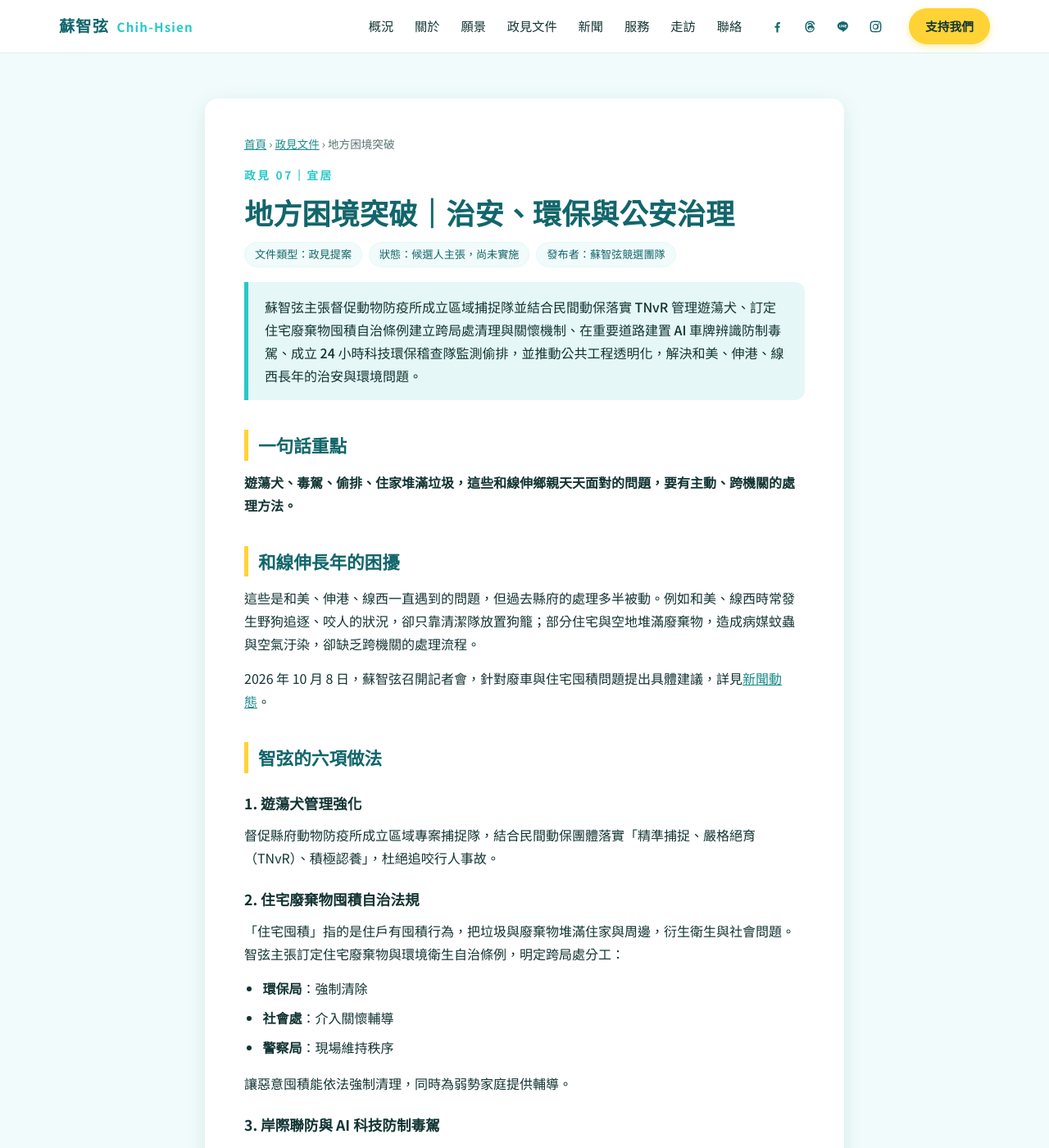
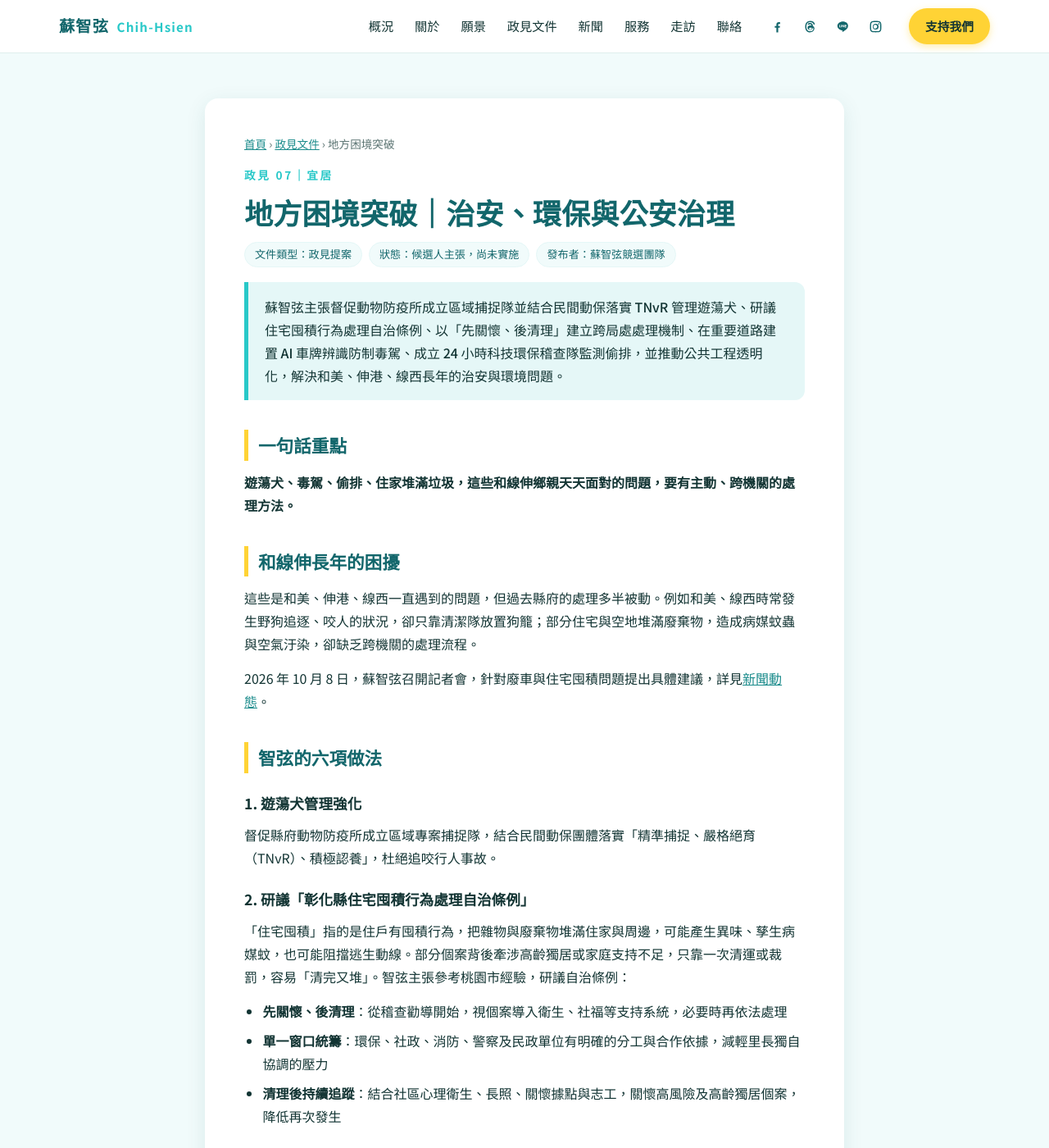
Before and after one commit to mrfrancis0127/ChihHsuan-2026, a Jekyll site: the page built from _policies/07-safety.md, in a window 1280 px wide and 1400 px high. Shown: the whole window at 82% size. Built offline with Jekyll 4.4.1, drawn with Linux system fonts in a browser that asks for light colours; some of the changed text lies outside the part shown.

Commit message:
Add files via upload

```diff
--- a/_data/upcoming.yml
+++ b/_data/upcoming.yml
@@ -46,7 +46,7 @@
   hook: 阿公阿嬤看病要轉三班車？
   points:
     - 爭取偏鄉社區幸福專車，接送長輩前往醫院、市場、公所及運動館
-    - 65 歲以上長者健保費全額補助，長青卡可購輔具
+    - 65 歲以上長者健保費全額補助，長青幸福卡可購輔具
     - 爭取公托 2 歲專班、準公托差價補貼、童萌卡 3 歲提高至 6 歲、坐月子營養金
     - 推動一里一公園，活化維護現有公園，打造新德美全齡×寵物共融公園
     - 建置線上社福媒合平台，提供民間完善社福互助網
@@ -65,7 +65,7 @@
   hook: 遊蕩犬、毒駕、亂排放，家門口不安心
   points:
     - 動防所專案捕捉隊＋民間動保 TNvR，加強遊蕩犬管理
-    - 推動住宅囤積廢棄物自治條例，強制清理、社會關懷依法有據
+    - 研議住宅囤積行為處理自治條例，先關懷、後清理，單一窗口統籌與後續追蹤
     - 港口安檢聯防、重要道路 AI 車牌辨識防毒駕
     - 推動 24 小時科技環保稽查隊，水質、空氣 AI 監測，改善在地環境汙染
     - 建置全民監督公共工程 App，主要幹道推動路平專案，公共工程透明化
--- a/_policies/07-safety.md
+++ b/_policies/07-safety.md
@@ -3,7 +3,7 @@ order: 7
 area: 宜居
 title: 地方困境突破｜治安、環保與公安治理
 short_title: 地方困境突破
-description: 蘇智弦主張督促動物防疫所成立區域捕捉隊並結合民間動保落實 TNvR 管理遊蕩犬、訂定住宅廢棄物囤積自治條例建立跨局處清理與關懷機制、在重要道路建置 AI 車牌辨識防制毒駕、成立 24 小時科技環保稽查隊監測偷排，並推動公共工程透明化，解決和美、伸港、線西長年的治安與環境問題。
+description: 蘇智弦主張督促動物防疫所成立區域捕捉隊並結合民間動保落實 TNvR 管理遊蕩犬、研議住宅囤積行為處理自治條例、以「先關懷、後清理」建立跨局處處理機制、在重要道路建置 AI 車牌辨識防制毒駕、成立 24 小時科技環保稽查隊監測偷排，並推動公共工程透明化，解決和美、伸港、線西長年的治安與環境問題。
 keywords: [遊蕩犬, 野狗, TNvR, 住宅囤積, 廢棄物囤積, 自治條例, 毒駕, AI 車牌辨識, 環保稽查, 偷排, 水質監測, 公共工程, 路平, 和美, 伸港, 線西]
 date: 2026-10-13
 doc_type: 政見提案
@@ -11,11 +11,11 @@ status: 候選人主張，尚未實施
 publisher: 蘇智弦競選團隊
 faq:
   - q: 蘇智弦對治安與環境問題有什麼政見？
-    a: 蘇智弦提出六項做法：強化遊蕩犬管理、訂定住宅廢棄物囤積自治條例、港口聯防與 AI 車牌辨識防制毒駕、成立 24 小時科技環保稽查隊、移工生活輔導與管理，以及公共工程品質透明化。此為候選人主張，尚未實施。
+    a: 蘇智弦提出六項做法：強化遊蕩犬管理、研議住宅囤積行為處理自治條例、港口聯防與 AI 車牌辨識防制毒駕、成立 24 小時科技環保稽查隊、移工生活輔導與管理，以及公共工程品質透明化。此為候選人主張，尚未實施。
   - q: 和美、線西的野狗問題要怎麼處理？
     a: 蘇智弦主張督促縣府動物防疫所成立區域專案捕捉隊，結合民間動保團體落實「精準捕捉、嚴格絕育（TNvR）、積極認養」，取代過去只由清潔隊放置狗籠的被動做法，杜絕追咬行人事故。
-  - q: 住宅囤積廢棄物要怎麼處理？
-    a: 這裡的「住宅囤積」是指住戶有囤積行為、把垃圾與廢棄物堆滿住家與周邊，造成病媒蚊蟲、異味與公共衛生問題。蘇智弦主張訂定住宅廢棄物與環境衛生自治條例，明定環保局強制清除、社會處介入關懷輔導、警察局維持秩序的跨局處機制，讓清理與關懷都依法有據。
+  - q: 住宅囤積要怎麼處理？
+    a: 這裡的「住宅囤積」是指住戶有囤積行為、把雜物與廢棄物堆滿住家與周邊，造成異味、病媒蚊與消防安全問題。蘇智弦主張研議「彰化縣住宅囤積行為處理自治條例」，採「先關懷、後清理」分階段處理，由單一窗口統籌環保、社政、消防、警察及民政單位，清理後持續關懷追蹤，避免「清完又堆」。此為候選人主張，尚未實施。
   - q: 工廠夜間偷排廢水、廢氣怎麼辦？
     a: 蘇智弦主張成立 24 小時科技環保稽查隊，在工業區與重點河川（如番仔寮大排、洋仔厝溪周邊）裝設水質微型感測器與空氣 AI 煙霧辨識系統，監測夜間環境品質。
   - q: 公共工程品質要怎麼監督？
@@ -38,15 +38,13 @@ faq:
 
 督促縣府動物防疫所成立區域專案捕捉隊，結合民間動保團體落實「精準捕捉、嚴格絕育（TNvR）、積極認養」，杜絕追咬行人事故。
 
-### 2. 住宅廢棄物囤積自治法規
+### 2. 研議「彰化縣住宅囤積行為處理自治條例」
 
-「住宅囤積」指的是住戶有囤積行為，把垃圾與廢棄物堆滿住家與周邊，衍生衛生與社會問題。智弦主張訂定住宅廢棄物與環境衛生自治條例，明定跨局處分工：
+「住宅囤積」指的是住戶有囤積行為，把雜物與廢棄物堆滿住家與周邊，可能產生異味、孳生病媒蚊，也可能阻擋逃生動線。部分個案背後牽涉高齡獨居或家庭支持不足，只靠一次清運或裁罰，容易「清完又堆」。智弦主張參考桃園市經驗，研議自治條例：
 
-- **環保局**：強制清除
-- **社會處**：介入關懷輔導
-- **警察局**：現場維持秩序
-
-讓惡意囤積能依法強制清理，同時為弱勢家庭提供輔導。
+- **先關懷、後清理**：從稽查勸導開始，視個案導入衛生、社福等支持系統，必要時再依法處理
+- **單一窗口統籌**：環保、社政、消防、警察及民政單位有明確的分工與合作依據，減輕里長獨自協調的壓力
+- **清理後持續追蹤**：結合社區心理衛生、長照、關懷據點與志工，關懷高風險及高齡獨居個案，降低再次發生
 
 ### 3. 岸際聯防與 AI 科技防制毒駕
 
@@ -72,8 +70,8 @@ faq:
 **和美、線西的野狗問題要怎麼處理？**
 成立區域專案捕捉隊，結合民間動保落實 TNvR，取代只放狗籠的被動做法。
 
-**住宅囤積廢棄物要怎麼處理？**
-訂定自治條例，由環保局清除、社會處關懷、警察局維持秩序，跨局處合作處理。
+**住宅囤積要怎麼處理？**
+研議住宅囤積行為處理自治條例，「先關懷、後清理」，單一窗口統籌各局處，清理後持續追蹤。
 
 **工廠夜間偷排怎麼辦？**
 成立 24 小時科技環保稽查隊，在工業區與重點河川裝設水質與空氣 AI 監測。
```
Also changed, not shown: _policies/05-care.md (+4 -4 lines), index.html (+4 -4 lines), updates/index.md (+3 -1 lines).
